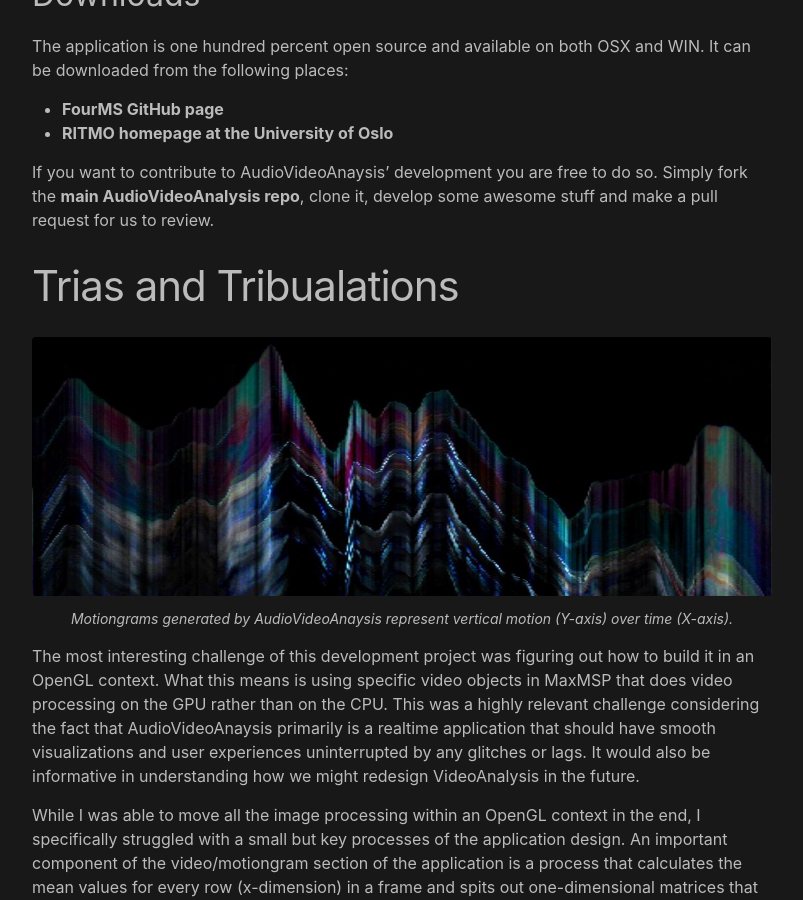
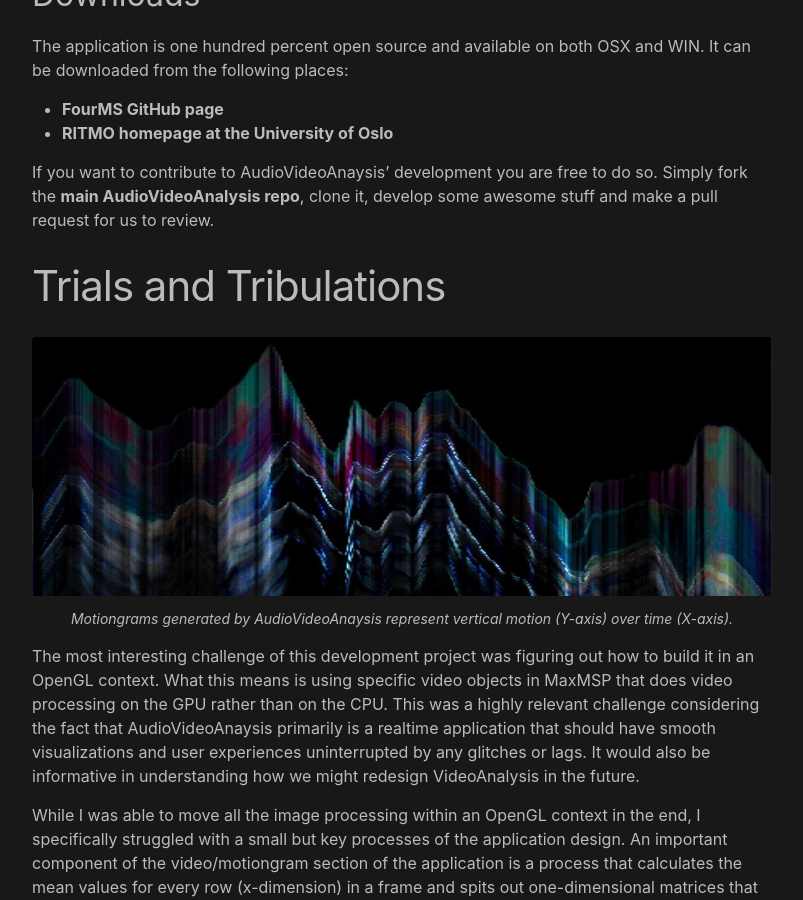
Before and after one commit to AleksanderTidemann/AleksanderTidemann.github.io, a Jekyll site: the page built from _posts/2020-07-24-audiovideoanalysis.md, in a window 1280 px wide and 900 px high, scrolled down 4666 px. Shown: the whole window, without its empty margins (238-1041 px from the left). Built offline with Jekyll 4.4.1, drawn with Linux system fonts in a browser that asks for light colours.

Commit message:
Header spelling error

```diff
--- a/_posts/2020-07-24-audiovideoanalysis.md
+++ b/_posts/2020-07-24-audiovideoanalysis.md
@@ -104,7 +104,7 @@ The application is one hundred percent open source and available on both OSX and
 If you want to contribute to AudioVideoAnaysis' development you are free to do so. Simply fork the [**main AudioVideoAnalysis repo**](https://github.com/fourMs/AudioVideoAnalysis), clone it, develop some awesome stuff and make a pull request for us to review.
 
 
-# Trias and Tribualations
+# Trials and Tribulations
 
 <figure style="float: none;">
    <img src="/assets/img/2020_07_24_ava_motiongram.jpg" alt="Motiongram"
```
